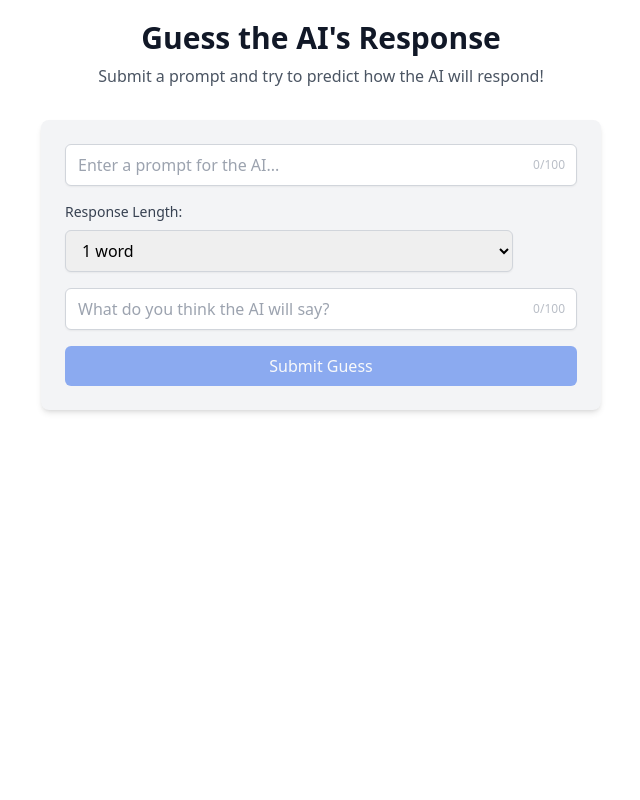
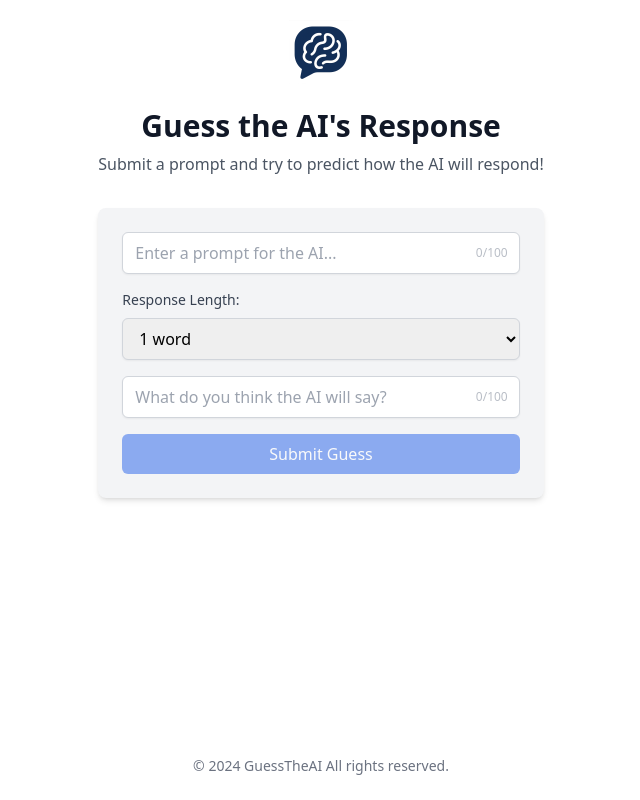
Before and after one commit to jzg00/GuessMyAI, a Next.js app: page / in a window 1280 px wide. Shown: the whole page, without its empty margins (319-959 px from the left). Built offline with nearby package versions, Linux system fonts and the light colour scheme.

Commit message:
update README.md and add footer and temporary logo

```diff
--- /dev/null
+++ b/app/components/ui/Footer.tsx
@@ -0,0 +1,14 @@
+import React from 'react'
+
+interface FooterProps {
+  text?: string
+  className?: string
+}
+
+export function Footer({ text = "© 2024 GuessTheAI All rights reserved.", className = "" }: FooterProps) {
+  return (
+    <footer className={`text-center py-6 text-gray-500 text-sm ${className}`}>
+      {text}
+    </footer>
+  )
+}
--- a/app/page.tsx
+++ b/app/page.tsx
@@ -3,6 +3,7 @@
 import { GameForm } from '@/components/game/GameForm'
 import { ScoreDisplay } from '@/components/game/ScoreDisplay'
 import { Button } from '@/components/ui/Button'
+import { Footer } from '@/components/ui/Footer'
 import { useGame } from '@/hooks/useGame'
 import type { WordCountOption } from '@/lib/types'
 
@@ -14,8 +15,13 @@ export default function Home() {
   }
 
   return (
-    <main style={{ maxWidth: 600, margin: 'auto', padding: 20 }}>
+    <div className="min-h-screen flex flex-col">
+      <main style={{ maxWidth: 600, margin: 'auto', padding: 20 }} className="flex-1">
         <div className="text-center mb-8">
+          <div className="mb-6">
+            <img src="/logo.png" alt="Logo" className="w-16 h-16 mx-auto" />
+          </div>
+
           <h1 className="text-3xl font-bold text-gray-900 mb-2">
             Guess the AI's Response
           </h1>
@@ -60,5 +66,8 @@ export default function Home() {
           )}
         </div>
       </main>
+
+      <Footer />
+    </div>
   )
 }
```
Also changed, not shown: public/logo.png (added), 1 other file (tests, documents, lock files or other folders). Lines whose indentation alone changed are shown as unchanged.
